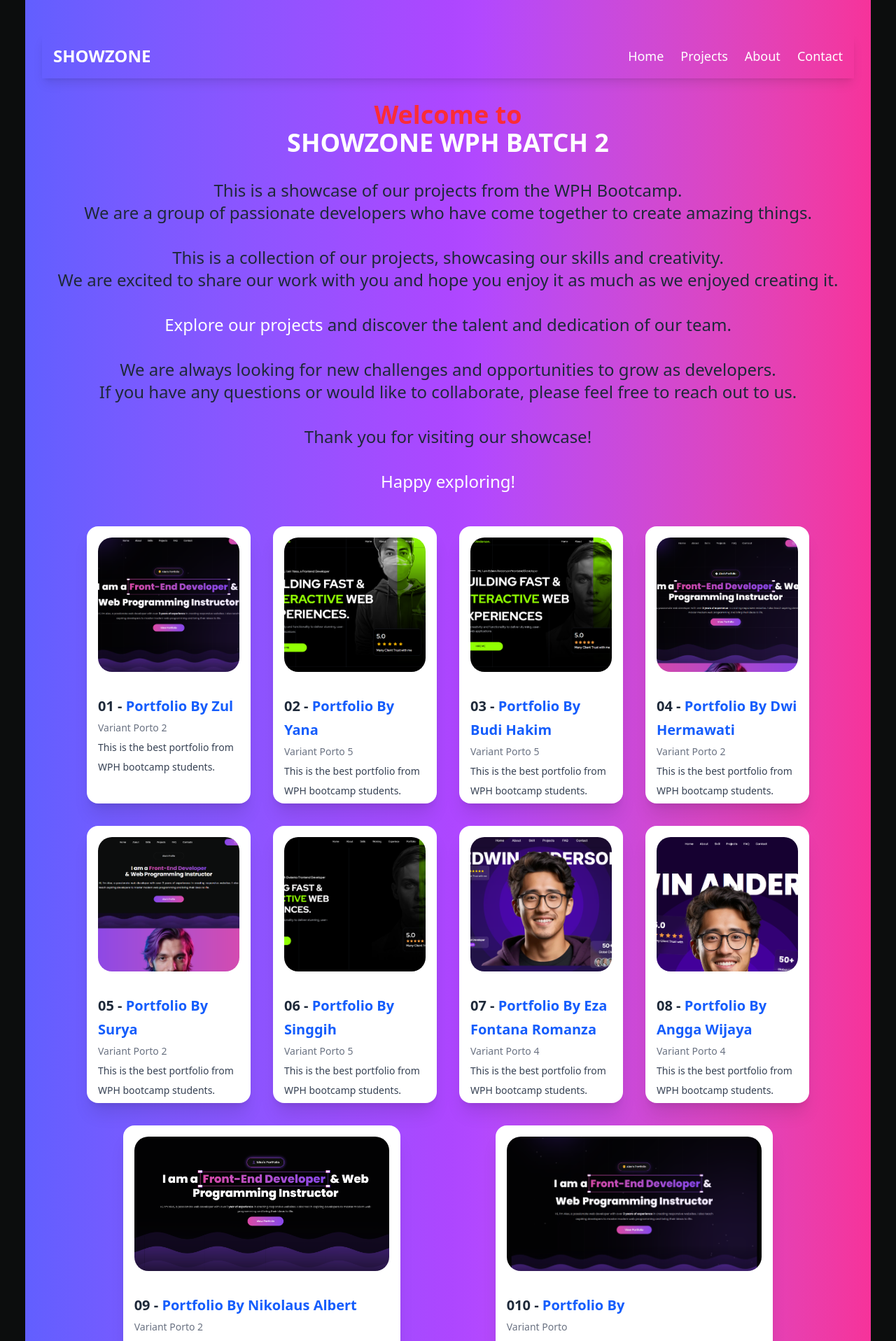
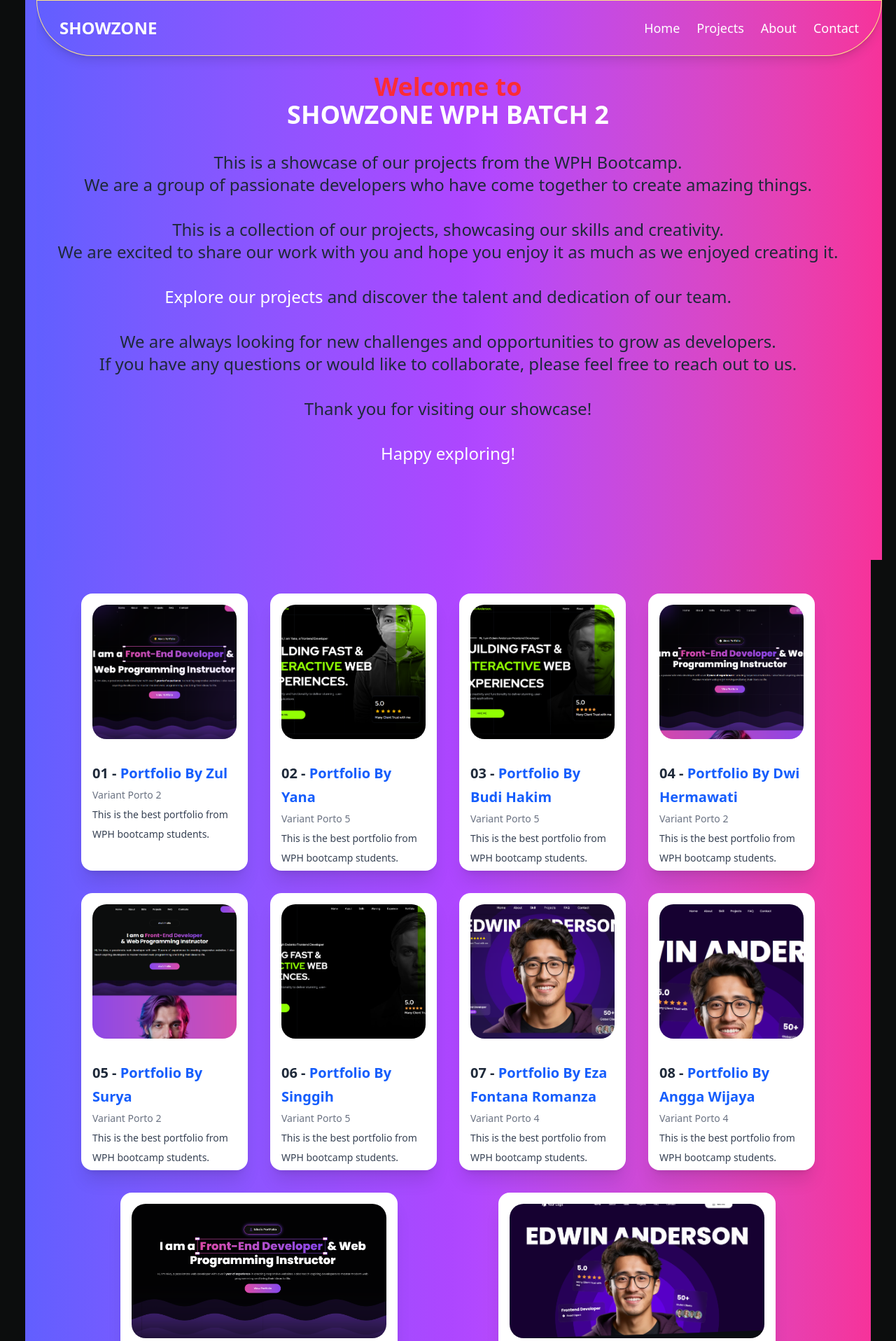
Before and after one commit to suny-saja/showzone, a Next.js app: page / in a window 1280 px wide. Shown: the top 1916 px of the page at 70% size. Built offline with nearby package versions, Linux system fonts and the light colour scheme.

Commit message:
adding page

```diff
--- a/src/app/page.tsx
+++ b/src/app/page.tsx
@@ -1,99 +1,50 @@
 'use client';
 
-import { useState } from 'react';
-
+import Navbar from '@/components/navbar';
 import ProjectCard from '@/components/ProjectCard';
 
 import { projectList } from '../data/project';
 
 export default function Page() {
-  const [menuOpen, setMenuOpen] = useState(false);
-
   return (
-    <main className='custom-container overflow-hidden bg-gradient-to-r from-indigo-500 via-purple-500 to-pink-500 px-4 py-8 sm:px-6 sm:py-12'>
-      <nav className='top-0 mb-6 w-full p-4 text-white shadow-lg sm:mb-8 md:flex md:flex-row md:items-center md:justify-between'>
-        <div className='flex items-center justify-between'>
-          <div className='text-xl font-bold sm:text-2xl'>
-            <a href='#' className='hover:text-gray-200'>
-              SHOWZONE
-            </a>
-          </div>
-          <button
-            className='block cursor-pointer focus:outline-none sm:hidden'
-            onClick={() => setMenuOpen(!menuOpen)}
-          >
-            <svg
-              className='h-6 w-6'
-              xmlns='http://www.w3.org/2000/svg'
-              fill='none'
-              viewBox='0 0 24 24'
-              stroke='currentColor'
-            >
-              <path
-                strokeLinecap='round'
-                strokeLinejoin='round'
-                strokeWidth={2}
-                d={
-                  menuOpen ? 'M6 18L18 6M6 6l12 12' : 'M4 6h16M4 12h16M4 18h16'
-                }
-              />
-            </svg>
-          </button>
-        </div>
-        <ul
-          className={`mb:justify-between mb:flex-row mt-4 flex-col space-y-4 text-sm sm:mt-0 sm:flex sm:flex-row sm:space-y-0 sm:space-x-6 sm:text-lg ${
-            menuOpen ? 'flex' : 'hidden'
-          }`}
-        >
-          <li>
-            <a href='#' className='hover:text-gray-200'>
-              Home
-            </a>
-          </li>
-          <li>
-            <a href='#projects' className='hover:text-gray-200'>
-              Projects
-            </a>
-          </li>
-          <li>
-            <a href='#about' className='hover:text-gray-200'>
-              About
-            </a>
-          </li>
-          <li>
-            <a href='#contact' className='hover:text-gray-200'>
-              Contact
-            </a>
-          </li>
-        </ul>
-      </nav>
+    <main className='custom-container relative overflow-hidden bg-gradient-to-r from-indigo-500 via-purple-500 to-pink-500 px-4'>
+      <Navbar />
+      <div className='relative z-20'>
+        <div className='relative z-40 flex h-screen flex-col items-center justify-center text-center md:mt-2'>
           <h1 className='mb-6 text-center text-3xl font-bold text-red-500 sm:mb-8 sm:text-4xl'>
             Welcome to <br />
             <span className='text-white'>SHOWZONE WPH BATCH 2</span>
           </h1>
-      <div className='mb-8 text-center text-base text-gray-800 sm:mb-12 sm:text-2xl'>
+          <div
+            id='about'
+            className='mb-8 text-center text-base text-gray-800 sm:mb-12 sm:text-2xl'
+          >
             This is a showcase of our projects from the WPH Bootcamp. <br />
-        We are a group of passionate developers who have come together to create
-        amazing things. <br />
+            We are a group of passionate developers who have come together to
+            create amazing things. <br />
             <br />
             This is a collection of our projects, showcasing our skills and
             creativity. <br />
-        We are excited to share our work with you and hope you enjoy it as much
-        as we enjoyed creating it. <br />
+            We are excited to share our work with you and hope you enjoy it as
+            much as we enjoyed creating it. <br />
             <br />
-        <span className='text-white'>Explore our projects</span> and discover
-        the talent and dedication of our team. <br />
+            <span className='text-white'>Explore our projects</span> and
+            discover the talent and dedication of our team. <br />
             <br />
-        We are always looking for new challenges and opportunities to grow as
-        developers. <br />
-        If you have any questions or would like to collaborate, please feel free
-        to reach out to us. <br />
+            We are always looking for new challenges and opportunities to grow
+            as developers. <br />
+            If you have any questions or would like to collaborate, please feel
+            free to reach out to us. <br />
             <br />
             Thank you for visiting our showcase! <br />
             <br />
-        <span className='relative mb-8 text-white'>Happy exploring!</span>
+            <span className='relative mb-2 text-white'>Happy exploring!</span>
           </div>
-      <div className='max-w-auto m-4 mt-6 grid grid-cols-1 gap-6 px-4 sm:m-8 sm:mt-10 sm:grid-cols-2 sm:gap-8 sm:px-8 md:grid-cols-3 lg:grid-cols-4'>
+        </div>
+        <div
+          id='projects'
+          className='max-w-auto relative z-50 m-4 mt-2 grid grid-cols-1 gap-6 px-4 sm:m-8 sm:mt-10 sm:grid-cols-2 sm:gap-8 sm:px-8 md:grid-cols-3 lg:grid-cols-4'
+        >
           {projectList.map((project, index) => (
             <div
               key={project.id}
@@ -107,13 +58,14 @@ export default function Page() {
             </div>
           ))}
         </div>
-      <footer className='mt-8 mb-0 bg-gray-800 py-4 text-center text-white sm:mt-12 sm:py-6'>
+        <footer className='relative mt-8 mb-0 rounded-t-full bg-gray-800 py-4 text-center text-white sm:mt-12 sm:py-6'>
           <p className='text-xs sm:text-sm'>
             © {new Date().getFullYear()} SHOWZONE WPH BATCH 2. All rights
             reserved.
           </p>
           <p className='text-xs sm:text-sm'>Built with ❤️ by @muhsinsuny.</p>
         </footer>
+      </div>
     </main>
   );
 }
--- /dev/null
+++ b/src/components/navbar.tsx
@@ -0,0 +1,72 @@
+'use client';
+import React, { useState } from 'react';
+
+function Navbar() {
+  const [menuOpen, setMenuOpen] = useState(false);
+  return (
+    <div className='custom-container flex-between md:flex-center fixed z-20 flex h-full w-full overflow-hidden bg-gradient-to-r from-indigo-500 via-purple-500 to-pink-500 md:mb-2 md:px-28'>
+      <nav className='absolute top-0 left-1/2 z-60 h-20 w-full -translate-x-1/2 rounded-b-full border-1 border-amber-200 p-4 text-white shadow-lg sm:mb-8 md:flex md:flex-row md:items-center md:justify-between'>
+        <div className='flex h-20 w-full flex-row items-center justify-between md:px-4'>
+          <div className='top-0 right-0 left-0 z-10 w-full items-center justify-between md:flex'>
+            <div className='text-xl font-bold sm:text-2xl'>
+              <a href='#' className='hover:text-gray-200'>
+                SHOWZONE
+              </a>
+            </div>
+            <button
+              className='block cursor-pointer focus:outline-none sm:hidden'
+              onClick={() => setMenuOpen(!menuOpen)}
+            >
+              <svg
+                className='h-6 w-6'
+                xmlns='http://www.w3.org/2000/svg'
+                fill='none'
+                viewBox='0 0 24 24'
+                stroke='currentColor'
+              >
+                <path
+                  strokeLinecap='round'
+                  strokeLinejoin='round'
+                  strokeWidth={2}
+                  d={
+                    menuOpen
+                      ? 'M6 18L18 6M6 6l12 12'
+                      : 'M4 6h16M4 12h16M4 18h16'
+                  }
+                />
+              </svg>
+            </button>
+          </div>
+          <ul
+            className={`mb:justify-between mb:flex-row mt-4 flex-col space-y-4 text-sm sm:mt-0 sm:flex sm:flex-row sm:space-y-0 sm:space-x-6 sm:text-lg ${
+              menuOpen ? 'flex' : 'hidden'
+            }`}
+          >
+            <li>
+              <a href='#' className='hover:text-gray-200'>
+                Home
+              </a>
+            </li>
+            <li>
+              <a href='#projects' className='hover:text-gray-200'>
+                Projects
+              </a>
+            </li>
+            <li>
+              <a href='#about' className='hover:text-gray-200'>
+                About
+              </a>
+            </li>
+            <li>
+              <a href='#contact' className='hover:text-gray-200'>
+                Contact
+              </a>
+            </li>
+          </ul>
+        </div>
+      </nav>
+    </div>
+  );
+}
+
+export default Navbar;
--- a/src/data/project.ts
+++ b/src/data/project.ts
@@ -82,11 +82,11 @@ export const projectList = [
   },
   {
     id: 10,
-    title: 'Portfolio By',
-    subtitle: 'Variant Porto',
+    title: 'Portfolio By Fiqrie',
+    subtitle: 'Variant Porto 4',
     description: 'This is the best portfolio from WPH bootcamp students.',
-    image: '/thumbnails/zul.png',
-    link: 'https://example.com/project-10',
+    image: '/thumbnails/fiqrie.png',
+    link: 'https://portfolio-vic-ebon.vercel.app/',
   },
 ];
 
```
Also changed, not shown: public/thumbnails/fiqrie.png (added). Lines whose indentation alone changed are shown as unchanged.
